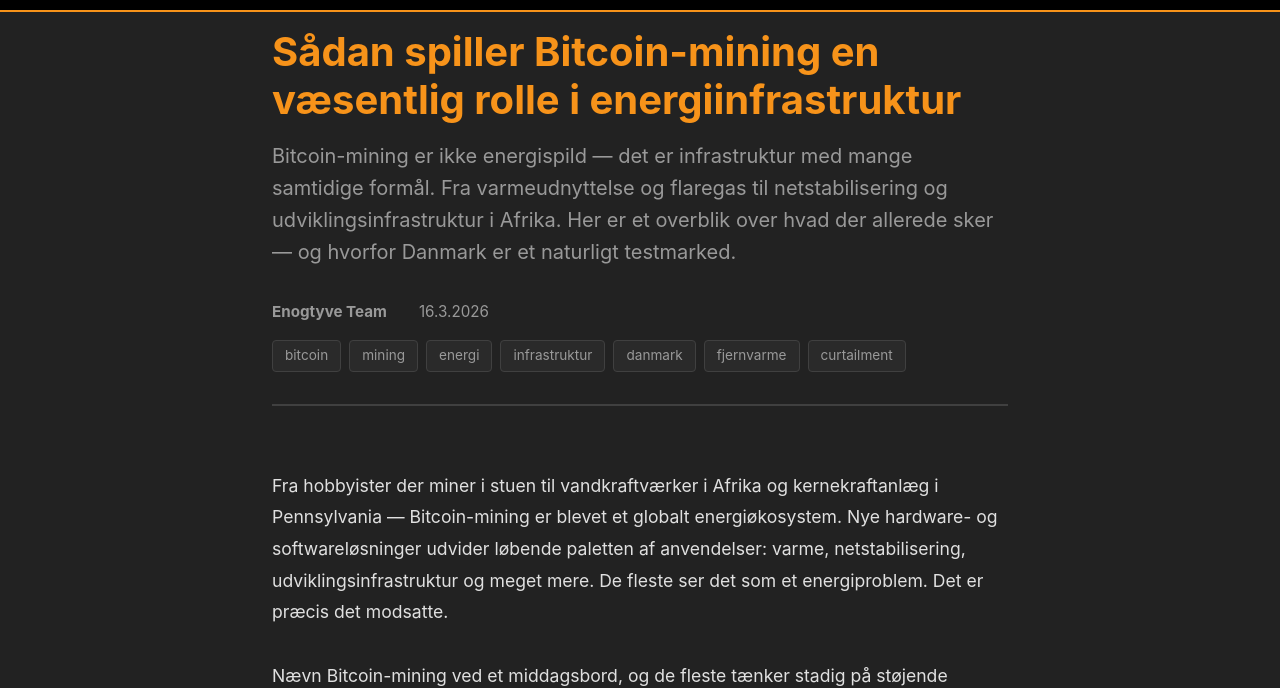
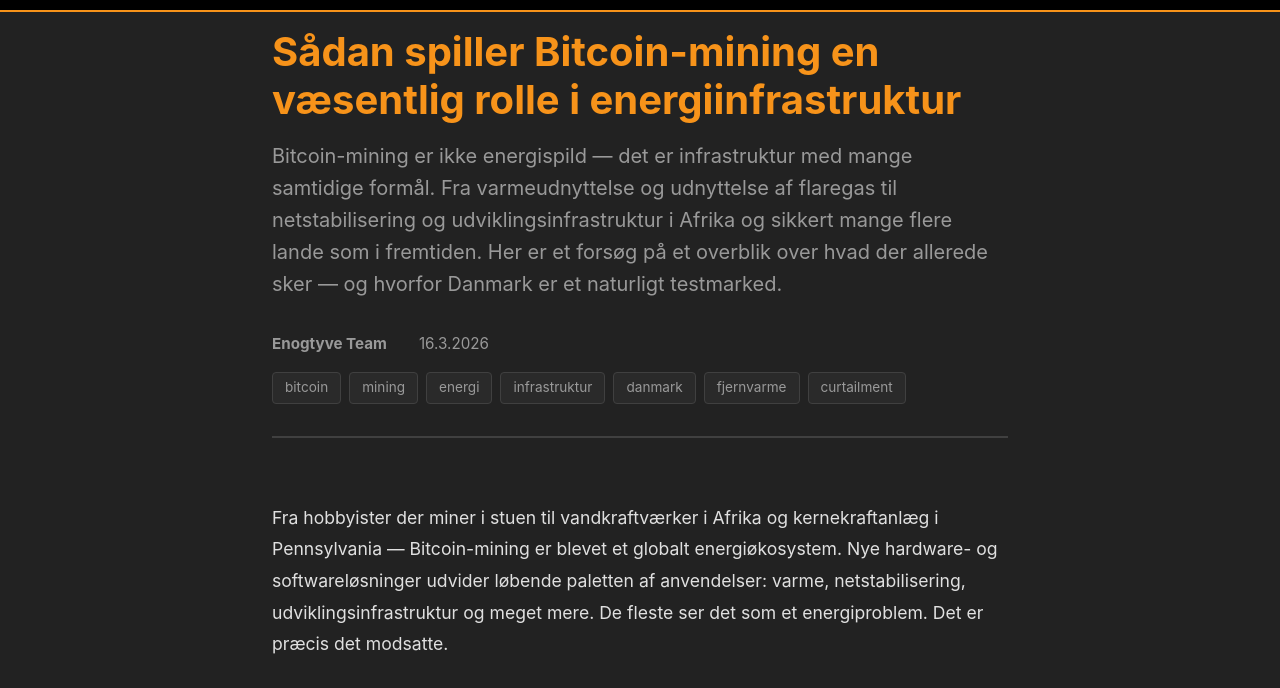
Before and after one commit to Mannohat/enogtyve-web, an Astro site: page /da/blog/bitcoin-mining-energiinfrastruktur in a window 1280 px wide. Shown: the part 114-802 px from the top of the page. Built offline with nearby package versions, Linux system fonts and the light colour scheme; Astro itself is replaced by a stand-in of ours.

Commit message:
small correction

```diff
--- a/src/content/blog/da/bitcoin-mining-energiinfrastruktur.md
+++ b/src/content/blog/da/bitcoin-mining-energiinfrastruktur.md
@@ -1,6 +1,6 @@
 ---
 title: "Sådan spiller Bitcoin-mining en væsentlig rolle i energiinfrastruktur"
-description: "Bitcoin-mining er ikke energispild — det er infrastruktur med mange samtidige formål. Fra varmeudnyttelse og flaregas til netstabilisering og udviklingsinfrastruktur i Afrika. Her er et overblik over hvad der allerede sker — og hvorfor Danmark er et naturligt testmarked."
+description: "Bitcoin-mining er ikke energispild — det er infrastruktur med mange samtidige formål. Fra varmeudnyttelse og udnyttelse af flaregas til netstabilisering og udviklingsinfrastruktur i Afrika og sikkert mange flere lande som i fremtiden. Her er et forsøg på et overblik over hvad der allerede sker — og hvorfor Danmark er et naturligt testmarked."
 pubDate: 2026-03-16T00:00:00.000Z
 author: "Enogtyve Team"
 tags: ["bitcoin", "mining", "energi", "infrastruktur", "danmark", "fjernvarme", "curtailment"]
```
